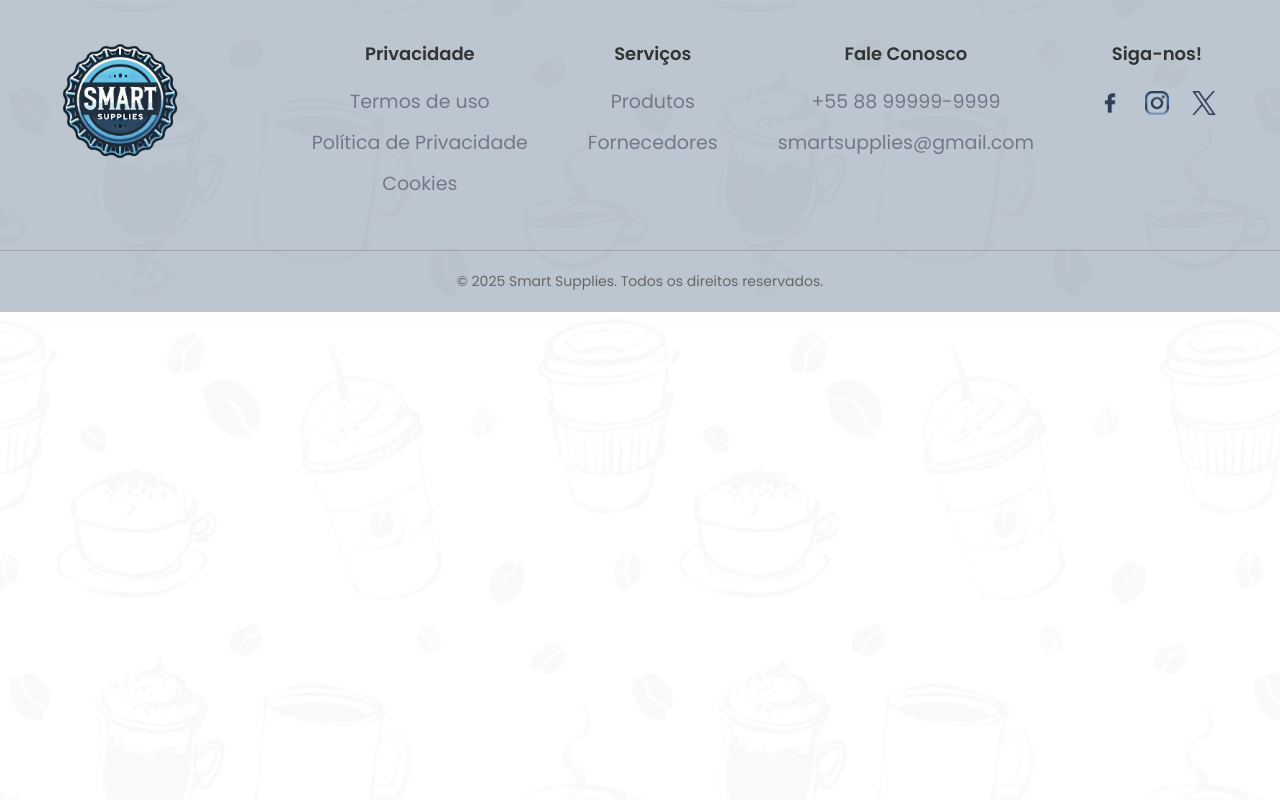
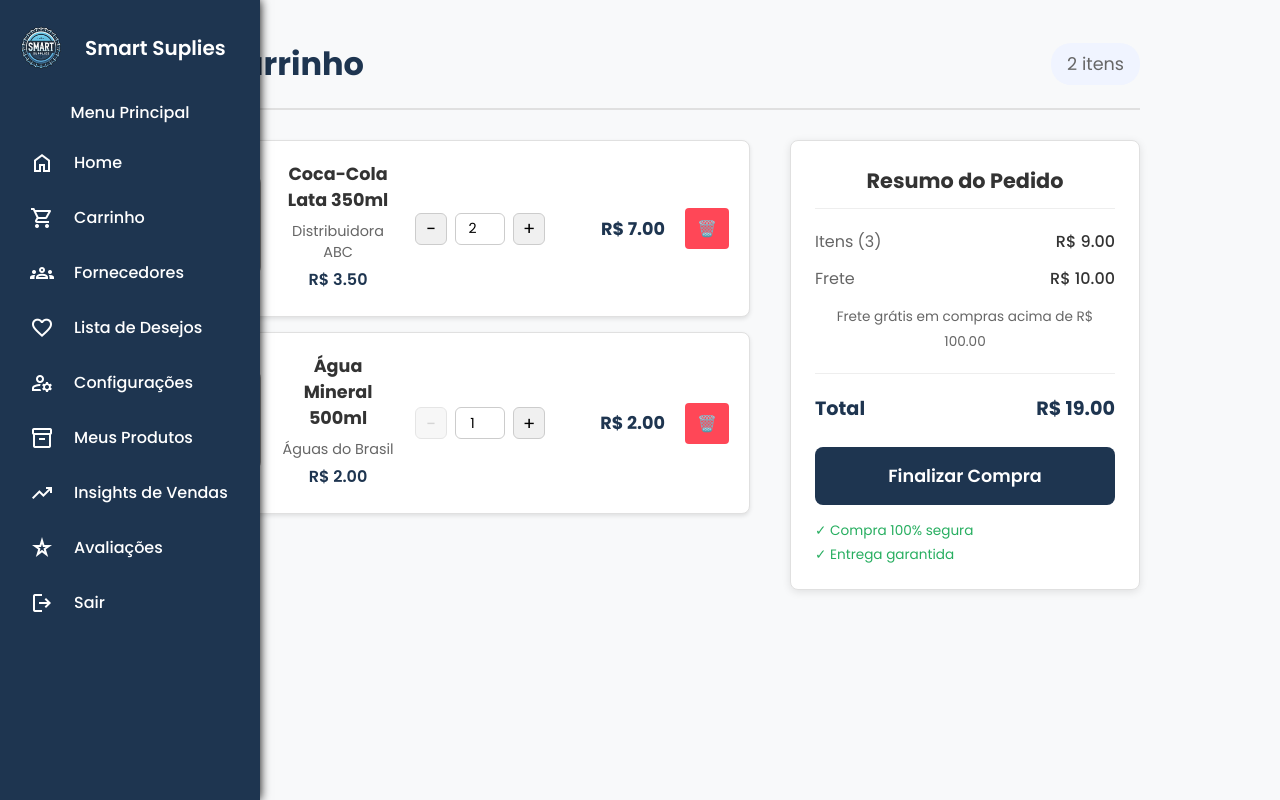
Before and after one commit to hivinayanna/smart-supplies, a React (Vite) app in the folder src/FrontEnd/: page /carrinho in a window 1280 px wide. Shown: the top 800 px of the page. Built offline with nearby package versions, Linux system fonts and the light colour scheme; no server answers; grey boxes are pictures that could not be loaded.

Commit message:
✨ feat: Atualizando Rotas

```diff
--- a/src/FrontEnd/src/components/navBar/index.jsx
+++ b/src/FrontEnd/src/components/navBar/index.jsx
@@ -33,7 +33,7 @@
               </Link>
             </ul>
 
-            <Link to="/login">
+            <Link to="/Auth">
               <button className="Login">
                 <span className="material-symbols-outlined">login</span>
                 Entrar
--- a/src/FrontEnd/src/components/sideNavBar/index.jsx
+++ b/src/FrontEnd/src/components/sideNavBar/index.jsx
@@ -25,7 +25,7 @@
           </Link>
         </li>
         <li>
-          <Link to="/">
+          <Link to="/carrinho">
             <span className="material-symbols-outlined">shopping_cart</span>
             Carrinho
           </Link>
@@ -37,7 +37,7 @@
           </Link>
         </li>
         <li>
-          <Link to="/">
+          <Link to="/lista-desejos">
             <span className="material-symbols-outlined">favorite</span>
             Lista de Desejos
           </Link>
@@ -53,7 +53,7 @@
         {isVendedor && (
           <>
             <li>
-              <Link to="/">
+              <Link to="/meus-produtos">
                 <span className="material-symbols-outlined">inventory_2</span>
                 Meus Produtos
               </Link>
--- a/src/FrontEnd/src/routes/routes.jsx
+++ b/src/FrontEnd/src/routes/routes.jsx
@@ -1,32 +1,24 @@
+// routes.jsx
+import React from "react";
 import { BrowserRouter, Route, Routes } from "react-router-dom";
 import Home from "../pages/Home";
-import Fornecedores from "../components/fornecedores";
-import Footer from "../components/footer";
-import Login from "../components/login";
 import Auth from "../pages/Auth";
+import Carrinho from "../pages/Carrinho";
 import StartPage from "../pages/StartPage";
-
-const Layout = ({ children }) => {
-  return (
-    <>
-      {children}
-      <Footer />
-    </>
-  );
-};
+import MeusProdutos from "../pages/MeusProdutos";
+import ListaDesejos from "../pages/ListaDesejos";
 
 function AppRoutes() {
   return (
     <BrowserRouter>
-      <Layout>
-        <Routes>
-          <Route path="/" element={<Home />} />
-          <Route path="/auth" element={<Auth />} />
-          <Route path="/fornecedores" element={<Fornecedores />} />
-          <Route path="/login" element={<Login />} />
-          <Route path="/start" element={<StartPage />} />
-        </Routes>
-      </Layout>
+      <Routes>
+        <Route path="/" element={<Home />} />
+        <Route path="/Auth" element={<Auth />} />
+        <Route path="/Start" element={<StartPage />} />
+        <Route path="/carrinho" element={<Carrinho />} />
+        <Route path="/meus-produtos" element={<MeusProdutos />} />
+        <Route path="/lista-desejos" element={<ListaDesejos />} />
+      </Routes>
     </BrowserRouter>
   );
 }
```
